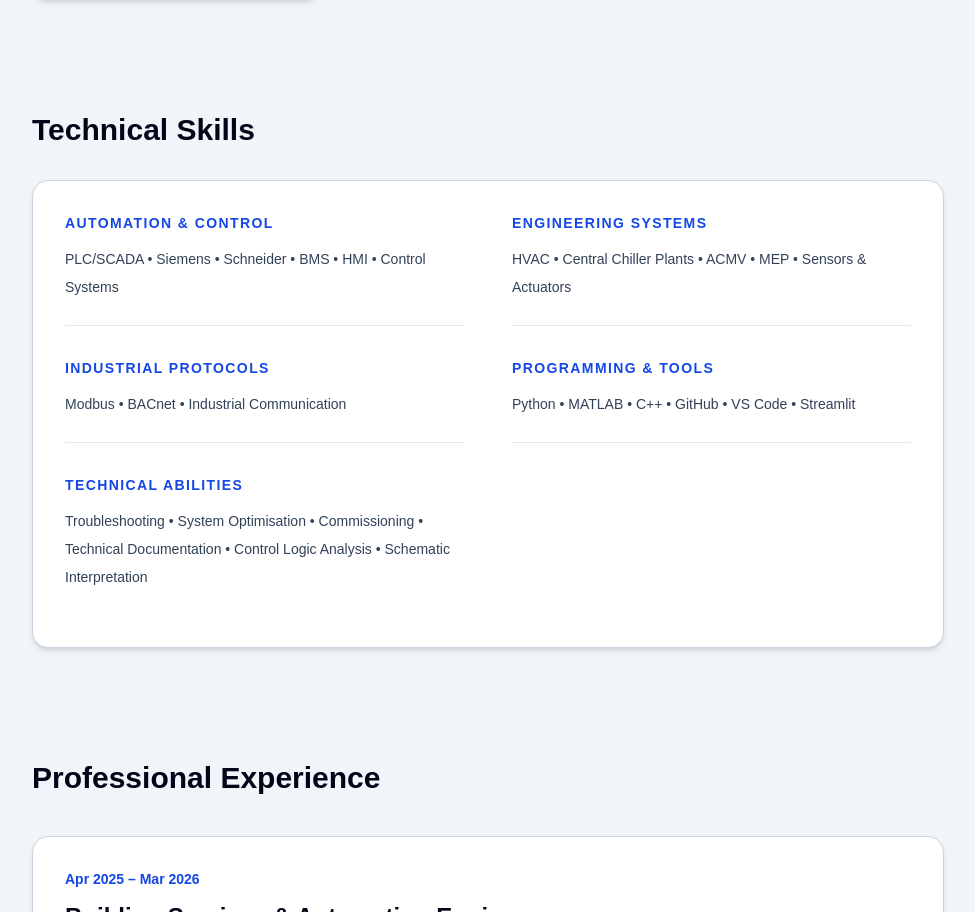
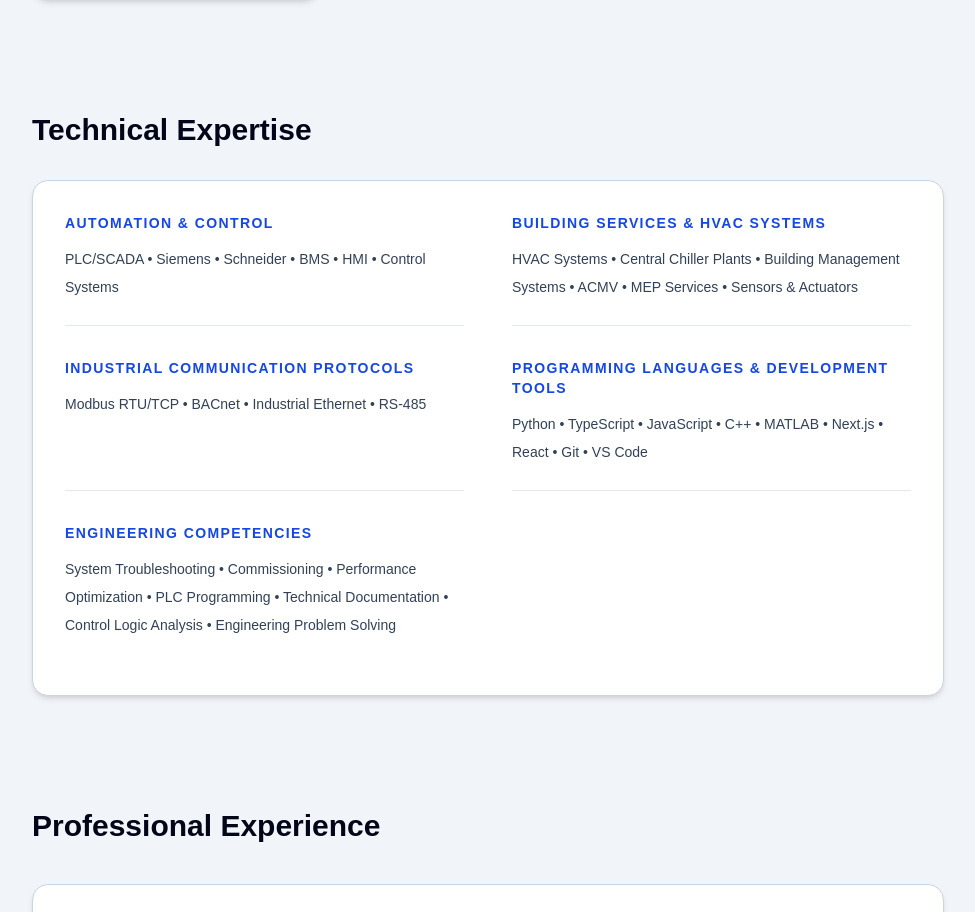
Before and after one commit to Eric9435/aungphonemyat, a Next.js app: page / in a window 1280 px wide. Shown: the part 2954-3866 px from the top of the page, without its empty margins (296-1271 px from the left). Built offline with nearby package versions, Linux system fonts and the light colour scheme.

Commit message:
Polish technical expertise section

```diff
--- a/src/components/home/SkillsSection.tsx
+++ b/src/components/home/SkillsSection.tsx
@@ -3,7 +3,7 @@ import { skills } from "@/data/skills";
 export default function SkillsSection() {
   return (
     <section id="skills" className="py-14">
-      <h2 className="text-3xl font-bold text-slate-950">Technical Skills</h2>
+      <h2 className="text-3xl font-bold text-slate-950">Technical Expertise</h2>
 
       <div className="mt-8 rounded-2xl border border-slate-300 bg-white p-8 shadow-md">
         <div className="grid gap-x-12 gap-y-8 lg:grid-cols-2">
--- a/src/data/skills/index.ts
+++ b/src/data/skills/index.ts
@@ -4,26 +4,27 @@ export const skills = [
     items: ["PLC/SCADA", "Siemens", "Schneider", "BMS", "HMI", "Control Systems"]
   },
   {
-    group: "Engineering Systems",
-    items: ["HVAC", "Central Chiller Plants", "ACMV", "MEP", "Sensors & Actuators"]
+    group: "Building Services & HVAC Systems",
+    items: ["HVAC Systems", "Central Chiller Plants", "Building Management Systems", "ACMV", "MEP Services", "Sensors & Actuators"]
   },
   {
-    group: "Industrial Protocols",
-    items: ["Modbus", "BACnet", "Industrial Communication"]
+    group: "Industrial Communication Protocols",
+    items: ["Modbus RTU/TCP", "BACnet", "Industrial Ethernet", "RS-485"]
   },
   {
-    group: "Programming & Tools",
-    items: ["Python", "MATLAB", "C++", "GitHub", "VS Code", "Streamlit"]
+    group: "Programming Languages & Development Tools",
+    items: ["Python", "TypeScript", "JavaScript", "C++", "MATLAB", "Next.js", "React", "Git", "VS Code"]
   },
   {
-    group: "Technical Abilities",
+    group: "Engineering Competencies",
     items: [
-      "Troubleshooting",
-      "System Optimisation",
+      "System Troubleshooting",
       "Commissioning",
+      "Performance Optimization",
+      "PLC Programming",
       "Technical Documentation",
       "Control Logic Analysis",
-      "Schematic Interpretation"
+      "Engineering Problem Solving"
     ]
   }
 ];
```
